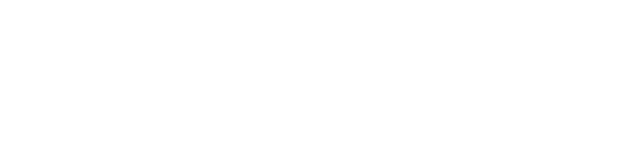
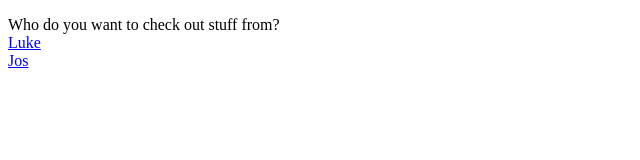
Before and after one commit to SomeFamousPerson/Sakusa07.github.io, a plain HTML site: page schoolwork/index.html in a window 1280 px wide. Shown: the whole page, without its empty margins (0-640 px from the left). Drawn offline with Linux system fonts and the light colour scheme.

Commit message:
Update index.html
made good

```diff
--- a/schoolwork/index.html
+++ b/schoolwork/index.html
@@ -1,3 +1,6 @@
 <!DOCTYPE html>
 <html>
+  <body>
+    <p> Who do you want to check out stuff from? <br> <a href="http://thisisluke.me/schoolwork/luke">Luke</a> <br> <a href="/jos">Jos</a>
+    </body>
   </html>
```
